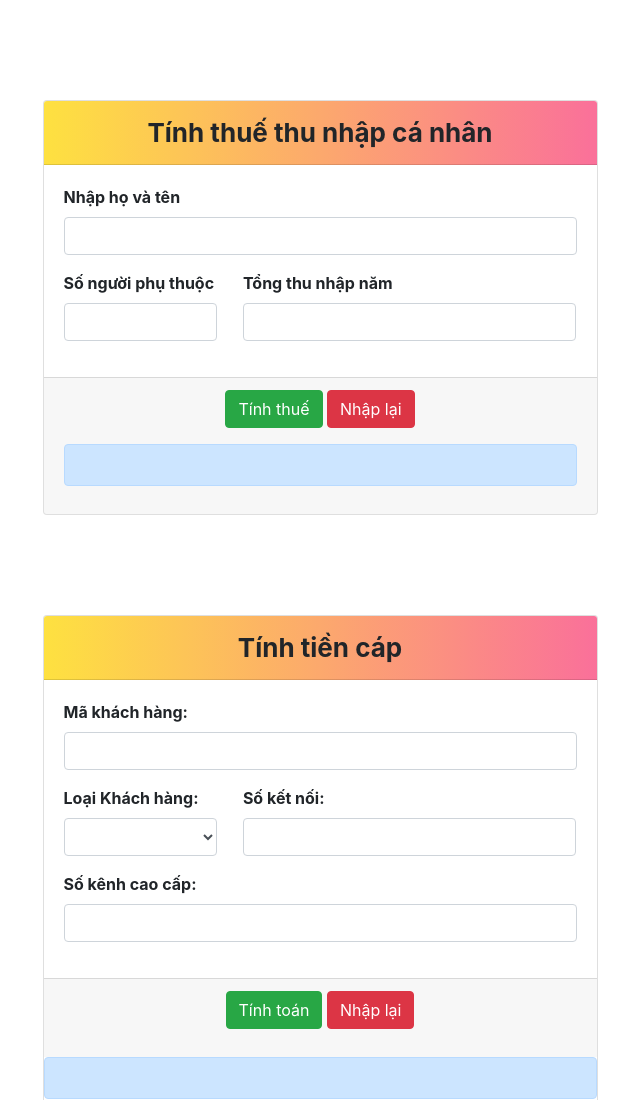
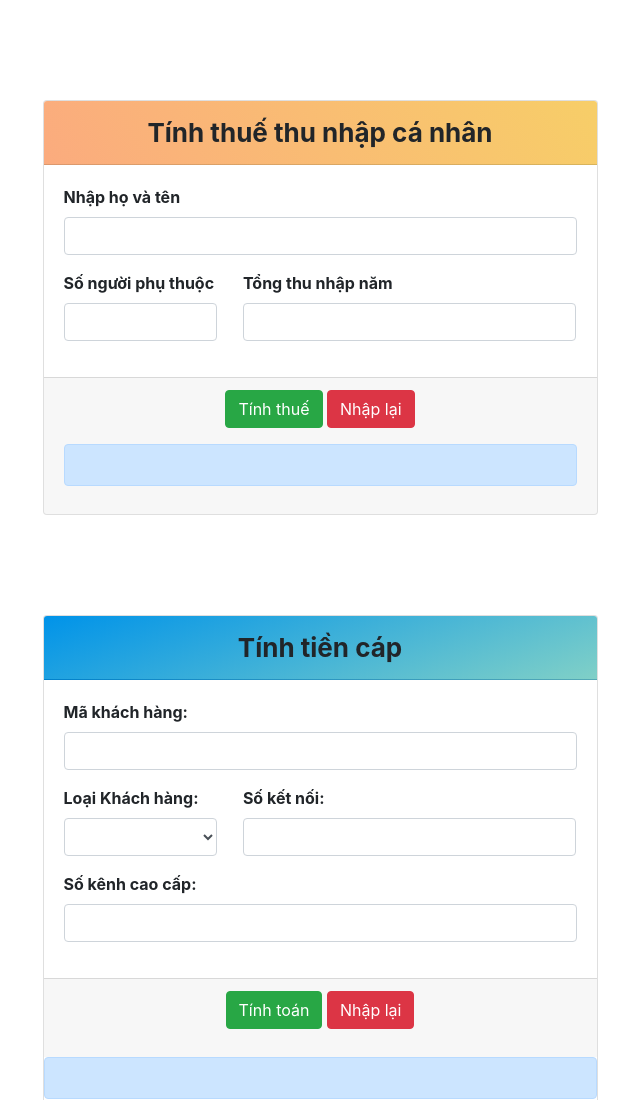
Before and after one commit to hoaibao2x/js_homework_day_5_bonus, a plain HTML site: page index.html in a window 1280 px wide. Shown: the top 1100 px of the page, without its empty margins (320-960 px from the left). Drawn offline with nearby package versions, Linux system fonts and the light colour scheme.

Commit message:
update header color

```diff
--- a/css/main.css
+++ b/css/main.css
@@ -1,15 +1,3 @@
-/* .nhapDiem {
-    display: grid;
-    grid-template-columns: repeat(3, 1fr);
-    gap: 10px;
-} */
-
-/* .chonKhuVuc {
-    display: grid;
-    grid-template-columns: repeat(2, 1fr);
-    gap: 10px;
-} */
-
 .form-group:nth-of-type(2) {
     display: inline-block;
     width: 30%;
@@ -34,22 +22,12 @@
     font-weight: bold;
 }
 
-body .card:first-of-type .card-header {
-    background-color: #FEE140;
-    background-image: linear-gradient(90deg, #FEE140 0%, #FA709A 100%);
-}
-
-body .card:nth-of-type(2) .card-header {
-    background-color: #4158D0;
-    background-image: linear-gradient(43deg, #4158D0 0%, #C850C0 46%, #FFCC70 100%);
-}
-
-body .card:nth-of-type(3) .card-header {
+body .w-50:first-of-type .card-header {
     background-color: #FBAB7E;
     background-image: linear-gradient(62deg, #FBAB7E 0%, #F7CE68 100%);
 }
 
-body .card:nth-of-type(4) .card-header {
+body .w-50:nth-of-type(2) .card-header {
     background-color: #0093E9;
     background-image: linear-gradient(160deg, #0093E9 0%, #80D0C7 100%);
 }
```
